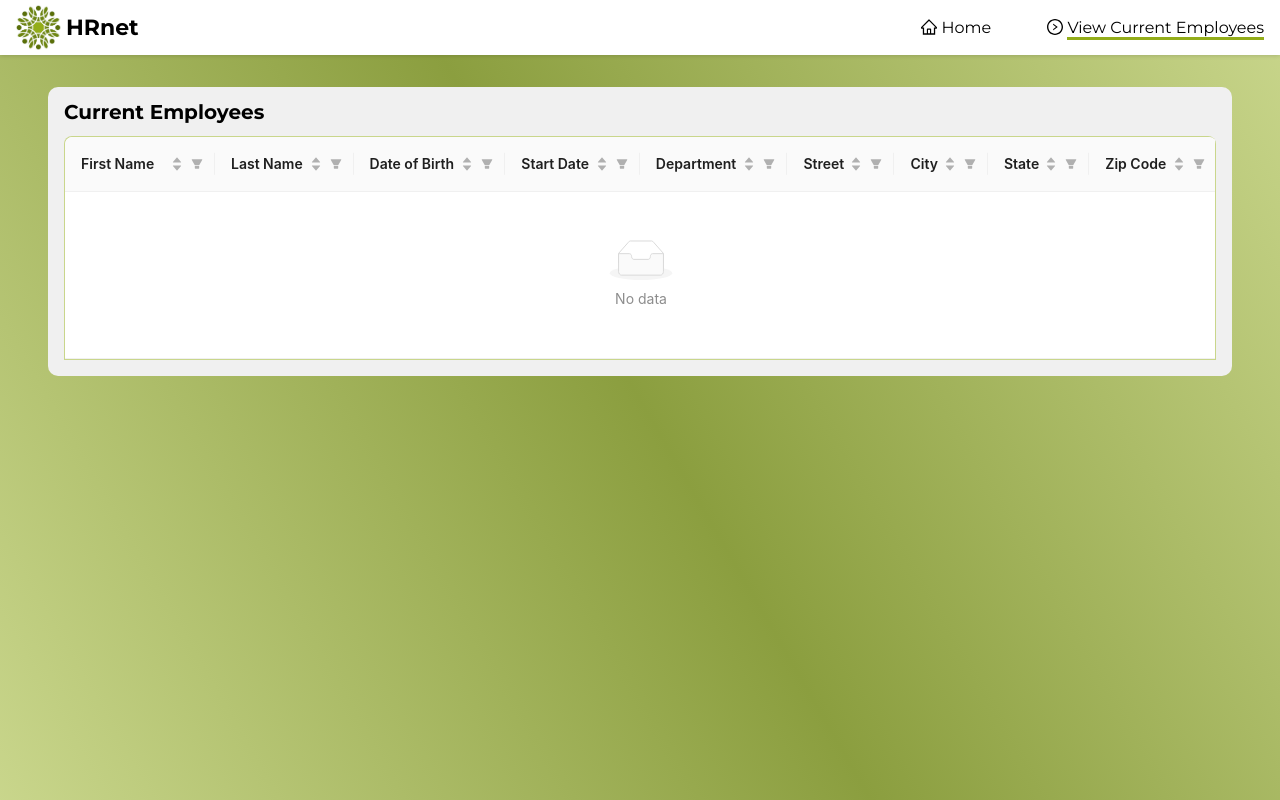
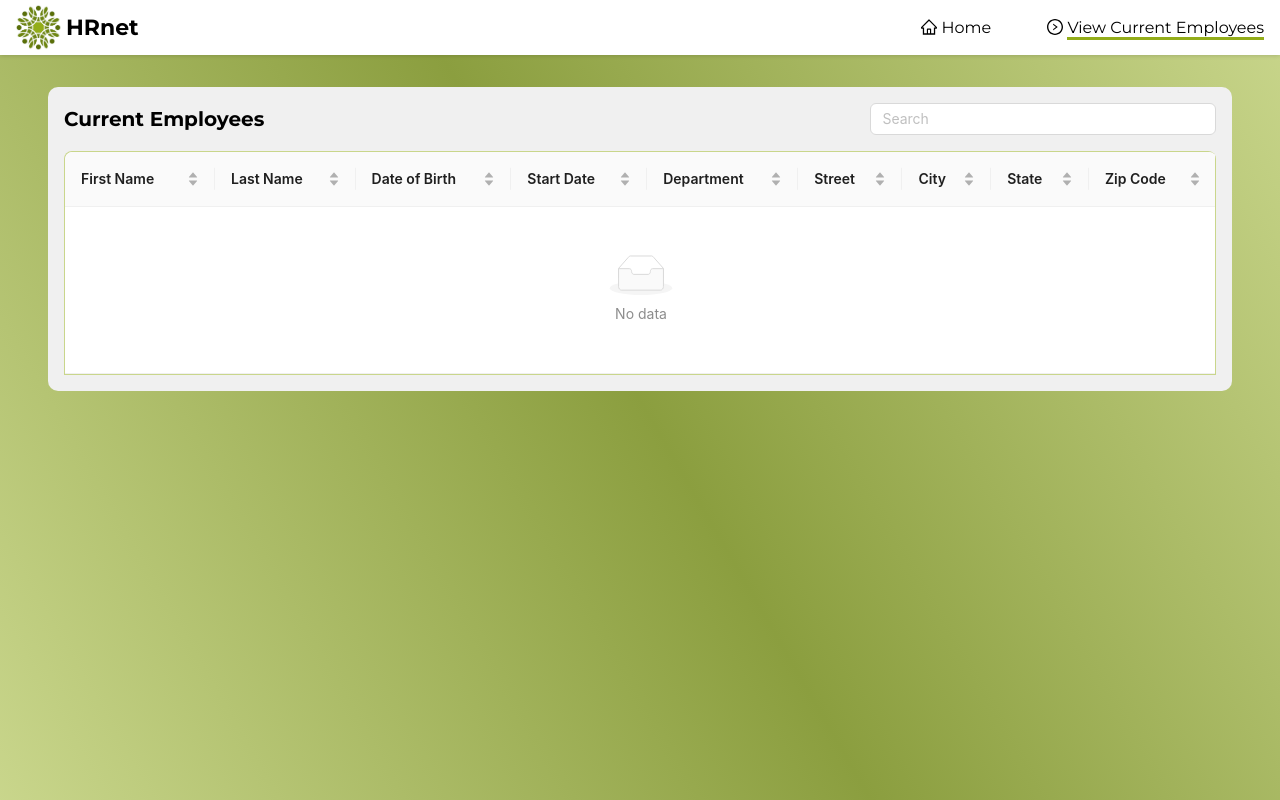
Before and after one commit to CamilleLinan/Projet-14-HRnet-front, a React (Vite) app: page /employees in a window 1280 px wide. Built offline with nearby package versions, Linux system fonts and the light colour scheme.

Commit message:
update search input

```diff
--- a/src/components/EmployeeTable/EmployeeTable.tsx
+++ b/src/components/EmployeeTable/EmployeeTable.tsx
@@ -1,40 +1,32 @@
-import { FC } from "react";
+import { FC, useState } from "react";
 import "./_EmployeeTable.scss";
 import { useSelector } from "react-redux";
 import { RootState } from "@redux/store";
-import { Table } from "antd";
+import { Input, Table } from "antd";
 import getColumnProps from "../../utils/getColumnProps";
-import { Employee } from "src/models/Employee";
+// import { Employee } from "src/models/Employee";
+
+const normalizeString = (str: string): string => {
+  return str
+    .normalize("NFD")
+    .replace(/[\u0300-\u036f]/g, "")
+    .toLowerCase();
+};
 
 const EmployeeTable: FC = () => {
   const employees = useSelector((state: RootState) => state.employees.list);
+  const [searchText, setSearchText] = useState<string>("");
 
-  const getFilters = (dataIndex: keyof Employee, type: "string" | "number" | "date") => {
-    if (type === "date") {
-        const uniqueDates = Array.from(
-            new Set(
-                employees
-                    .map((employee) => employee[dataIndex])
-                    .filter((date) => date !== undefined && date !== null)
-                    .map((date) => new Date(date as string).toLocaleDateString())
-            )
-        );
-        return uniqueDates.map((date) => ({
-            text: date,
-            value: date,
-        }));
-    }
-
-    const uniqueValues = Array.from(
-        new Set(
-            employees.map((employee) => employee[dataIndex] as string | number)
-        )
-    );
-    return uniqueValues.map((value) => ({
-        text: value ? value.toString() : "N/A",
-        value,
-    }));
-  };
+  const filteredEmployees = employees.filter((employee) => {
+    return Object.values(employee).some((value) => {
+      if (value) {
+        const normalizedValue = normalizeString(value.toString());
+        const normalizedSearchText = normalizeString(searchText);
+        return normalizedValue.includes(normalizedSearchText);
+      }
+      return false;
+    });
+  });
 
   const columns = [
     getColumnProps({
@@ -42,74 +34,61 @@ const EmployeeTable: FC = () => {
       dataIndex: "firstName",
       type: "text",
       width: 150,
-      filters: getFilters("firstName", "string"),
-      onFilter: (value, record) => record.firstName.includes(value),
     }),
     getColumnProps({
       title: "Last Name",
       dataIndex: "lastName",
       type: "text",
-      filters: getFilters("lastName", "string"),
-      onFilter: (value, record) => record.lastName.includes(value),
     }),
     getColumnProps({
       title: "Date of Birth",
       dataIndex: "dateOfBirth",
       type: "date",
-      filters: getFilters("dateOfBirth", "date"),
-      onFilter: (value, record) =>
-          new Date(record.dateOfBirth).toLocaleDateString() === value,
     }),
     getColumnProps({
       title: "Start Date",
       dataIndex: "startDate",
       type: "date",
-      filters: getFilters("startDate", "date"),
-      onFilter: (value, record) =>
-          new Date(record.startDate).toLocaleDateString() === value,
     }),
     getColumnProps({
       title: "Department",
       dataIndex: "department",
       type: "text",
-      filters: getFilters("department", "string"),
-      onFilter: (value, record) => record.department.includes(value),
     }),
     getColumnProps({
       title: "Street",
       dataIndex: "street",
       type: "text",
-      filters: getFilters("street", "string"),
-      onFilter: (value, record) => record.department.includes(value),
     }),
     getColumnProps({
       title: "City",
       dataIndex: "city",
       type: "text",
-      filters: getFilters("city", "string"),
-      onFilter: (value, record) => record.department.includes(value),
     }),
     getColumnProps({
       title: "State",
       dataIndex: "state",
       type: "text",
-      filters: getFilters("state", "string"),
-      onFilter: (value, record) => record.state.includes(value),
     }),
     getColumnProps({
       title: "Zip Code",
       dataIndex: "zipCode",
       type: "number",
-      filters: getFilters("zipCode", "number"),
-      onFilter: (value, record) => record.zipCode === value,
     }),
   ];
 
   return (
     <div className="table-container">
-      <h2>Current Employees</h2>
+      <div className="table-header">
+        <h2>Current Employees</h2>
+        <Input
+          placeholder="Search"
+          value={searchText}
+          onChange={(e) => setSearchText(e.target.value)}
+        />
+      </div>
       <Table
-        dataSource={employees.map((employee, index) => ({
+        dataSource={filteredEmployees.map((employee, index) => ({
           ...employee,
           key: index,
         }))}
--- a/src/components/EmployeeTable/_EmployeeTable.scss
+++ b/src/components/EmployeeTable/_EmployeeTable.scss
@@ -8,10 +8,29 @@
         border-radius: 10px;
         background-color: $bgSectionColor;
 
-        & h2 {
-            margin-top: -3px;
-            margin-bottom: 12px;
-            font-size: 20px;
+        & .table-header {
+            display: flex;
+            justify-content: space-between;
+            align-items: center;
+            margin-bottom: 1em;
+
+            & h2 {
+                margin: 0;
+                font-size: 20px;
+            }
+
+            & .ant-input {
+                width: 30%;
+            }
+
+            & > .ant-input-outlined:focus, .ant-input-outlined:focus-within {
+                border-color: $pryColor;
+                box-shadow: 0 0 0 2px rgba(186, 155, 0, 0.1);
+            }
+
+            & > .ant-input-outlined:hover {
+                border-color: $pryColor;
+            }
         }
 
         & .ant-table-wrapper {
--- a/src/utils/getColumnProps.tsx
+++ b/src/utils/getColumnProps.tsx
@@ -1,4 +1,3 @@
-/* eslint-disable @typescript-eslint/no-explicit-any */
 import { Employee } from "src/models/Employee";
 
 interface ColumnProps {
@@ -6,11 +5,9 @@ interface ColumnProps {
     dataIndex: keyof Employee,
     type: 'text' | 'number' | 'date',
     width?: number,
-    filters?: { text: string; value: any }[];
-    onFilter?: (value: any, record: Employee) => boolean;
 }
 
-const getColumnProps = ({ title, dataIndex, type, width, filters, onFilter }: ColumnProps) => {
+const getColumnProps = ({ title, dataIndex, type, width }: ColumnProps) => {
     let sorter;
 
     switch (type) {
@@ -40,9 +37,6 @@ const getColumnProps = ({ title, dataIndex, type, width, filters, onFilter }: Co
         key: dataIndex,
         width,
         sorter,
-        filters,
-        onFilter,
-        filterSearch: true,
     };
 };
 
```
